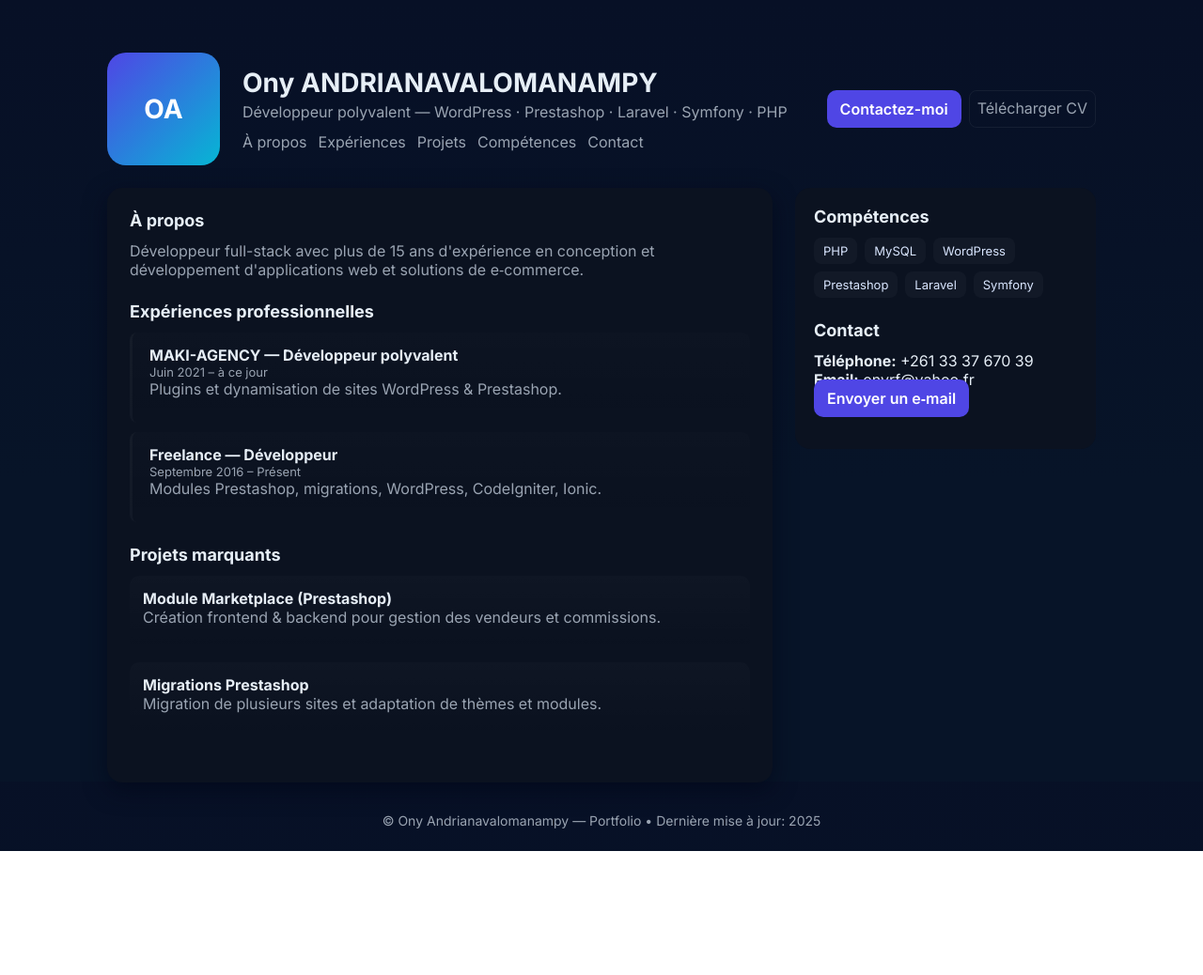
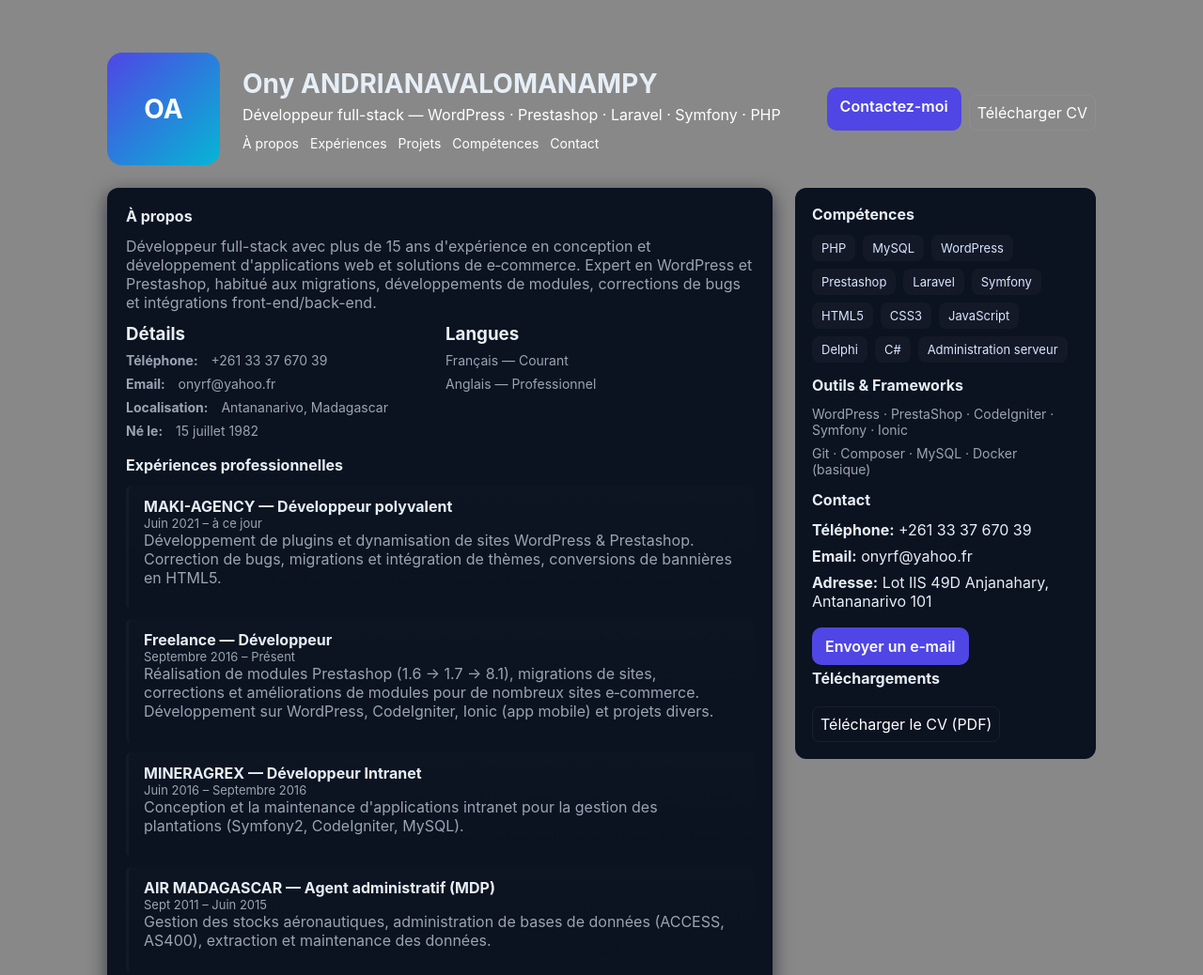
Before and after one commit to onyrf82/portfolio, a plain HTML site: page index.html in a window 1280 px wide. Shown: the top 1038 px of the page at 94% size. Before the commit the page ends 906 px from the top, so only its background shows below. Drawn offline with Linux system fonts and the light colour scheme.

Commit message:
Update index.html

```diff
--- a/index.html
+++ b/index.html
@@ -1,105 +1,42 @@
 <!doctype html>
 <html lang="fr">
 <head>
-  <meta charset="utf-8">
-  <meta name="viewport" content="width=device-width,initial-scale=1">
+  <meta charset="utf-8" />
+  <meta name="viewport" content="width=device-width,initial-scale=1" />
   <title>Ony ANDRIANAVALOMANAMPY — Portfolio</title>
-  <meta name="description" content="Portfolio de Ony Andrianavalomanampy — Développeur full-stack, WordPress, Prestashop, Laravel, Symfony">
-
-  <link href="https://fonts.googleapis.com/css2?family=Inter:wght@400;600;700&display=swap" rel="stylesheet">
-
+  <meta name="description" content="Portfolio de Ony Andrianavalomanampy — Développeur full-stack, WordPress, Prestashop, Laravel, Symfony" />
   <style>
-    :root{
-      --bg: #0f1724;
-      --card: #0b1220;
-      --muted: #9aa4b2;
-      --accent: #4f46e5;
-      --glass: rgba(255,255,255,0.03);
-      --transition: 0.4s ease;
-    }
-
-    *{box-sizing:border-box;}
-    body, html{margin:0;padding:0;height:100%;font-family:'Inter',sans-serif;background:linear-gradient(180deg,#071026 0%,#071428 60%);color:#e6eef6;scroll-behavior:smooth;}
-    a{text-decoration:none;color:inherit;}
-    .container{max-width:1100px;margin:32px auto;padding:24px;}
-
-    header{
-      display:flex;
-      align-items:center;
-      gap:24px;
-      flex-wrap: wrap;
-      animation:fadeIn 1s ease forwards;
-    }
-
-    .avatar{
-      width:120px;height:120px;border-radius:20px;
-      background:linear-gradient(135deg,var(--accent),#06b6d4);
-      display:flex;align-items:center;justify-content:center;
-      font-weight:700;font-size:28px;color:white;
-      flex-shrink:0;
-      transform: translateY(-20px);
-      opacity:0;
-      animation:slideDown 0.8s forwards 0.2s;
-    }
-
-    h1{margin:0;font-size:28px;}
-    .title-meta{display:flex;flex-direction:column;gap:4px;}
-    .subtitle{color:var(--muted);}
-    nav{display:flex;gap:12px;margin-top:8px;}
-    nav a{color:var(--muted);position:relative;transition:var(--transition);}
-    nav a::after{
-      content:'';
-      position:absolute;
-      width:0;
-      height:2px;
-      background:var(--accent);
-      left:0;bottom:-2px;
-      transition:width 0.3s ease;
-    }
-    nav a:hover::after{width:100%;}
-
-    .cta{margin-left:auto;display:flex;gap:8px;flex-wrap:wrap;}
-    .btn{
-      background:var(--accent);color:white;padding:10px 14px;border-radius:10px;
-      font-weight:600;transition:var(--transition);
-    }
-    .btn:hover{transform:translateY(-3px);box-shadow:0 6px 15px rgba(79,70,229,0.3);}
-    .download{
-      display:inline-block;padding:8px;border:1px solid rgba(255,255,255,0.06);border-radius:8px;
-      color:var(--muted);transition:var(--transition);
-    }
-    .download:hover{background:var(--accent);color:white;border:none;transform:translateY(-2px);}
-
-    .grid{display:grid;grid-template-columns:1fr 320px;gap:24px;margin-top:24px;}
-    main{background:var(--card);padding:24px;border-radius:16px;box-shadow:0 8px 25px rgba(2,6,23,0.6);}
-    aside{position:sticky;top:24px;background:var(--card);padding:20px;border-radius:16px;height:max-content;}
-    section{margin-bottom:24px;opacity:0;transform:translateY(20px);animation:fadeUp 1s forwards;}
-    section:nth-child(1){animation-delay:0.2s;}
-    section:nth-child(2){animation-delay:0.4s;}
-    section:nth-child(3){animation-delay:0.6s;}
-    section:nth-child(4){animation-delay:0.8s;}
-
-    h2{font-size:18px;margin:0 0 12px 0;color:#e6eef6;}
-    p.lead{color:var(--muted);margin:0 0 12px 0;}
-    .meta-list{display:flex;flex-direction:column;gap:8px;}
-    .meta-item{display:flex;align-items:center;gap:6px;color:var(--muted);font-size:14px;}
-    .skill-list{display:flex;flex-wrap:wrap;gap:8px;}
-    .skill{background:var(--glass);padding:6px 10px;border-radius:8px;font-size:13px;color:#d9e6ff;transition:var(--transition);}
-    .skill:hover{background:var(--accent);color:white;}
-
-    .exp{border-left:3px solid rgba(255,255,255,0.03);padding:14px 18px;border-radius:8px;background:linear-gradient(180deg, rgba(255,255,255,0.01), transparent);margin-bottom:10px;transition:var(--transition);}
-    .exp:hover{transform:translateY(-3px);box-shadow:0 6px 15px rgba(79,70,229,0.3);}
-    .exp time{display:block;color:var(--muted);font-size:13px;}
-    .project{padding:14px;border-radius:10px;background:linear-gradient(180deg, rgba(255,255,255,0.02), transparent);margin-bottom:12px;transition:var(--transition);}
-    .project:hover{transform:translateY(-2px);box-shadow:0 5px 12px rgba(79,70,229,0.2);}
-    footer{text-align:center;color:var(--muted);margin-top:32px;font-size:14px;}
-
-    @media(max-width:900px){.grid{grid-template-columns:1fr}.cta{margin-left:0}.avatar{width:90px;height:90px;font-size:22px;}}
-
-    /* Animations */
-    @keyframes fadeIn{from{opacity:0;}to{opacity:1;}}
-    @keyframes slideDown{from{opacity:0;transform:translateY(-20px);}to{opacity:1;transform:translateY(0);}}
-    @keyframes fadeUp{to{opacity:1;transform:translateY(0);}}
+    :root{--bg:#0f1724;--card:#0b1220;--muted:#9aa4b2;--accent:#4f46e5;--glass: rgba(255,255,255,0.03)}
+    *{box-sizing:border-box}
+    html,body{height:100%;margin:0;font-family:Inter, ui-sans-serif, system-ui, -apple-system, "Segoe UI", Roboto, "Helvetica Neue", Arial; background:linear-gradient(180deg,#888 0%, #888 60%);color:#e6eef6}
+    .container{max-width:1100px;margin:32px auto;padding:24px}
+    header{display:flex;gap:24px;align-items:center}
+    .avatar{width:120px;height:120px;border-radius:16px;background:linear-gradient(135deg,var(--accent),#06b6d4);display:flex;align-items:center;justify-content:center;font-weight:700;font-size:28px;color:white;flex-shrink:0}
+    h1{margin:0;font-size:28px}
+    .title-meta{display:flex;flex-direction:column}
+    .subtitle{color:white;margin-top:6px}
+    .cta{margin-left:auto;display:flex;gap:8px}
+    .btn{background:var(--accent);color:white;padding:10px 14px;border-radius:10px;text-decoration:none;font-weight:600}
+    .grid{display:grid;grid-template-columns:1fr 320px;gap:24px;margin-top:24px}
+    main{background:var(--card);padding:20px;border-radius:12px;box-shadow:0 6px 20px rgba(2,6,23,0.6)}
+    aside{position:sticky;top:24px;background:var(--card);padding:18px;border-radius:12px;height:max-content}
+    section + section{margin-top:18px}
+    h2{font-size:16px;margin:0 0 12px 0}
+    p.lead{color:var(--muted);margin:0 0 12px 0}
+    .meta-list{display:flex;flex-direction:column;gap:8px}
+    .meta-item{display:flex;align-items:center;gap:10px;color:var(--muted);font-size:14px}
+    .skill-list{display:flex;flex-wrap:wrap;gap:8px}
+    .skill{background:var(--glass);padding:6px 10px;border-radius:8px;font-size:13px;color:#d9e6ff}
+    .exp{border-left:3px solid rgba(255,255,255,0.03);padding:12px 16px;border-radius:6px;background:linear-gradient(180deg, rgba(255,255,255,0.01), transparent)}
+    .exp time{display:block;color:var(--muted);font-size:13px}
+    .project{padding:12px;border-radius:8px;background:linear-gradient(180deg, rgba(255,255,255,0.02), transparent);margin-bottom:10px}
+    footer{color:white;text-align:center;margin-top:28px;font-size:14px}
+    nav{display:flex;gap:12px;margin-top:12px}
+    nav a{color:white;text-decoration:none;font-size:14px}
+    .contact-me{display:flex;flex-direction:column;gap:8px}
+    .download{display:inline-block;margin-top:8px;background:transparent;border:1px solid rgba(255,255,255,0.06);padding:8px;border-radius:8px;color:white;text-decoration:none}
+    /* responsive */
+    @media (max-width:900px){.grid{grid-template-columns:1fr}.cta{margin-left:0}.avatar{width:90px;height:90px;font-size:22px}}
   </style>
 </head>
 <body>
@@ -108,7 +45,7 @@
       <div class="avatar">OA</div>
       <div class="title-meta">
         <h1>Ony ANDRIANAVALOMANAMPY</h1>
-        <div class="subtitle">Développeur polyvalent — WordPress · Prestashop · Laravel · Symfony · PHP</div>
+        <div class="subtitle">Développeur full-stack — WordPress · Prestashop · Laravel · Symfony · PHP</div>
         <nav>
           <a href="#about">À propos</a>
           <a href="#work">Expériences</a>
@@ -127,20 +64,96 @@
       <main>
         <section id="about">
           <h2>À propos</h2>
-          <p class="lead">Développeur full-stack avec plus de 15 ans d'expérience en conception et développement d'applications web et solutions de e‑commerce.</p>
+          <p class="lead">Développeur full-stack avec plus de 15 ans d'expérience en conception et développement d'applications web et solutions de e‑commerce. Expert en WordPress et Prestashop, habitué aux migrations, développements de modules, corrections de bugs et intégrations front-end/back-end.</p>
+          <div style="display:flex;gap:12px;margin-top:12px;flex-wrap:wrap">
+            <div style="flex:1;min-width:220px">
+              <h3 style="margin:0 0 8px 0">Détails</h3>
+              <div class="meta-list">
+                <div class="meta-item"><strong>Téléphone:</strong>&nbsp;+261 33 37 670 39</div>
+                <div class="meta-item"><strong>Email:</strong>&nbsp;onyrf@yahoo.fr</div>
+                <div class="meta-item"><strong>Localisation:</strong>&nbsp;Antananarivo, Madagascar</div>
+                <div class="meta-item"><strong>Né le:</strong>&nbsp;15 juillet 1982</div>
+              </div>
+            </div>
+            <div style="flex:1;min-width:220px">
+              <h3 style="margin:0 0 8px 0">Langues</h3>
+              <div class="meta-list">
+                <div class="meta-item">Français — Courant</div>
+                <div class="meta-item">Anglais — Professionnel</div>
+              </div>
+            </div>
+          </div>
         </section>
 
         <section id="work">
           <h2>Expériences professionnelles</h2>
-          <div class="exp"><strong>MAKI-AGENCY — Développeur polyvalent</strong><time>Juin 2021 – à ce jour</time><p class="lead">Plugins et dynamisation de sites WordPress & Prestashop.</p></div>
-          <div class="exp"><strong>Freelance — Développeur</strong><time>Septembre 2016 – Présent</time><p class="lead">Modules Prestashop, migrations, WordPress, CodeIgniter, Ionic.</p></div>
+
+          <div class="exp">
+            <strong>MAKI-AGENCY — Développeur polyvalent</strong>
+            <time>Juin 2021 – à ce jour</time>
+            <p class="lead">Développement de plugins et dynamisation de sites WordPress & Prestashop. Correction de bugs, migrations et intégration de thèmes, conversions de bannières en HTML5.</p>
+          </div>
+
+          <div class="exp" style="margin-top:10px">
+            <strong>Freelance — Développeur</strong>
+            <time>Septembre 2016 – Présent</time>
+            <p class="lead">Réalisation de modules Prestashop (1.6 → 1.7 → 8.1), migrations de sites, corrections et améliorations de modules pour de nombreux sites e‑commerce. Développement sur WordPress, CodeIgniter, Ionic (app mobile) et projets divers.</p>
+          </div>
+
+          <div class="exp" style="margin-top:10px">
+            <strong>MINERAGREX — Développeur Intranet</strong>
+            <time>Juin 2016 – Septembre 2016</time>
+            <p class="lead">Conception et la maintenance d'applications intranet pour la gestion des plantations (Symfony2, CodeIgniter, MySQL).</p>
+          </div>
+
+          <div class="exp" style="margin-top:10px">
+            <strong>AIR MADAGASCAR — Agent administratif (MDP)</strong>
+            <time>Sept 2011 – Juin 2015</time>
+            <p class="lead">Gestion des stocks aéronautiques, administration de bases de données (ACCESS, AS400), extraction et maintenance des données.</p>
+          </div>
+
         </section>
 
         <section id="projects">
           <h2>Projets marquants</h2>
-          <div class="project"><strong>Module Marketplace (Prestashop)</strong><p class="lead">Création frontend & backend pour gestion des vendeurs et commissions.</p></div>
-          <div class="project"><strong>Migrations Prestashop</strong><p class="lead">Migration de plusieurs sites et adaptation de thèmes et modules.</p></div>
+
+          <div class="project">
+            <strong>Module Marketplace (Prestashop)</strong>
+            <p class="lead">Création d'un module marketplace pour Prestashop 1.7 — frontend & backend, gestion des vendeurs et commissions.</p>
+          </div>
+
+          <div class="project">
+            <strong>Migrations Prestashop</strong>
+            <p class="lead">Migration de plusieurs sites (1.6 → 1.7 → 8.1), résolution de bugs, adaptation de thèmes et modules (ex: esperantine.com, mega-discount.fr).</p>
+          </div>
+
+          <div class="project">
+            <strong>Développement plugins WordPress</strong>
+            <p class="lead">Divers plugins personnalisés, optimisations et intégrations (front & back).</p>
+          </div>
+
+          <div class="project">
+            <strong>Application multi-plateforme (Ionic3)</strong>
+            <p class="lead">Application de mise en relation avec chat privé et géolocalisation; backend en PHP/MySQL.</p>
+          </div>
+
         </section>
+
+        <section id="education">
+          <h2>Formation</h2>
+          <div class="exp">
+            <strong>CNTEMAD — Licence Professionnel Informatique</strong>
+            <time>2009 – 2011</time>
+            <p class="lead">Spécialisation : Développeur d'application.</p>
+          </div>
+
+          <div class="exp" style="margin-top:10px">
+            <strong>CNTEMAD — DTSIG</strong>
+            <time>2007 – 2009</time>
+            <p class="lead">Diplôme de Technicien Supérieur Informatique de Gestion.</p>
+          </div>
+        </section>
+
       </main>
 
       <aside>
@@ -153,25 +166,51 @@
             <span class="skill">Prestashop</span>
             <span class="skill">Laravel</span>
             <span class="skill">Symfony</span>
+            <span class="skill">HTML5</span>
+            <span class="skill">CSS3</span>
+            <span class="skill">JavaScript</span>
+            <span class="skill">Delphi</span>
+            <span class="skill">C#</span>
+            <span class="skill">Administration serveur</span>
           </div>
         </section>
 
-        <section id="contact" style="margin-top:24px;">
+        <section style="margin-top:14px">
+          <h2>Outils & Frameworks</h2>
+          <div class="meta-list">
+            <div class="meta-item">WordPress · PrestaShop · CodeIgniter · Symfony · Ionic</div>
+            <div class="meta-item">Git · Composer · MySQL · Docker (basique)</div>
+          </div>
+        </section>
+
+        <section style="margin-top:14px" id="contact">
           <h2>Contact</h2>
           <div class="contact-me">
             <div><strong>Téléphone:</strong> +261 33 37 670 39</div>
             <div><strong>Email:</strong> onyrf@yahoo.fr</div>
+            <div><strong>Adresse:</strong> Lot IIS 49D Anjanahary, Antananarivo 101</div>
+            <div style="margin-top: 20px">
             <a class="btn" href="mailto:onyrf@yahoo.fr">Envoyer un e‑mail</a>
+            </div>
           </div>
+        </section>
+
+        <section style="margin-top:14px">
+          <h2>Téléchargements</h2>
+          <a class="download" href="#" onclick="downloadCV()">Télécharger le CV (PDF)</a>
         </section>
       </aside>
     </div>
 
-    <footer>© Ony Andrianavalomanampy — Portfolio • Dernière mise à jour: 2025</footer>
+    <footer>
+      <div>© Ony Andrianavalomanampy — Portfolio 2025</div>
+    </footer>
   </div>
 
   <script>
     function downloadCV(){
+      // Le fichier DOCX a été uploadé dans la session. On propose au visiteur de télécharger un fichier local via une URL relative si vous l'hébergez.
+      // Ici on crée un lien temporaire vers le CV et déclenche le téléchargement (si le fichier existe sur le même serveur).
       var url = 'CV_FR 2025.pdf';
       var a = document.createElement('a');
       a.href = url;
```
